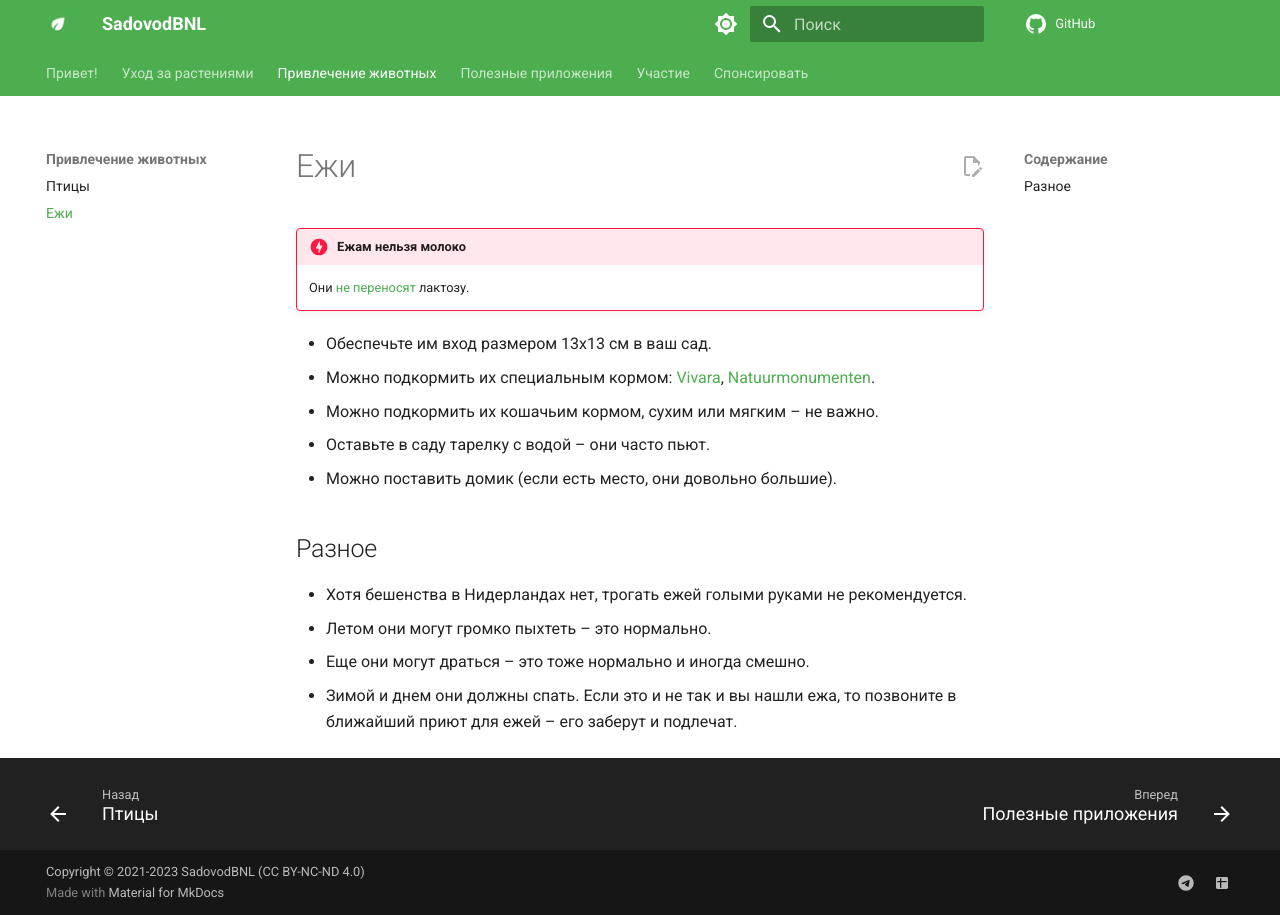
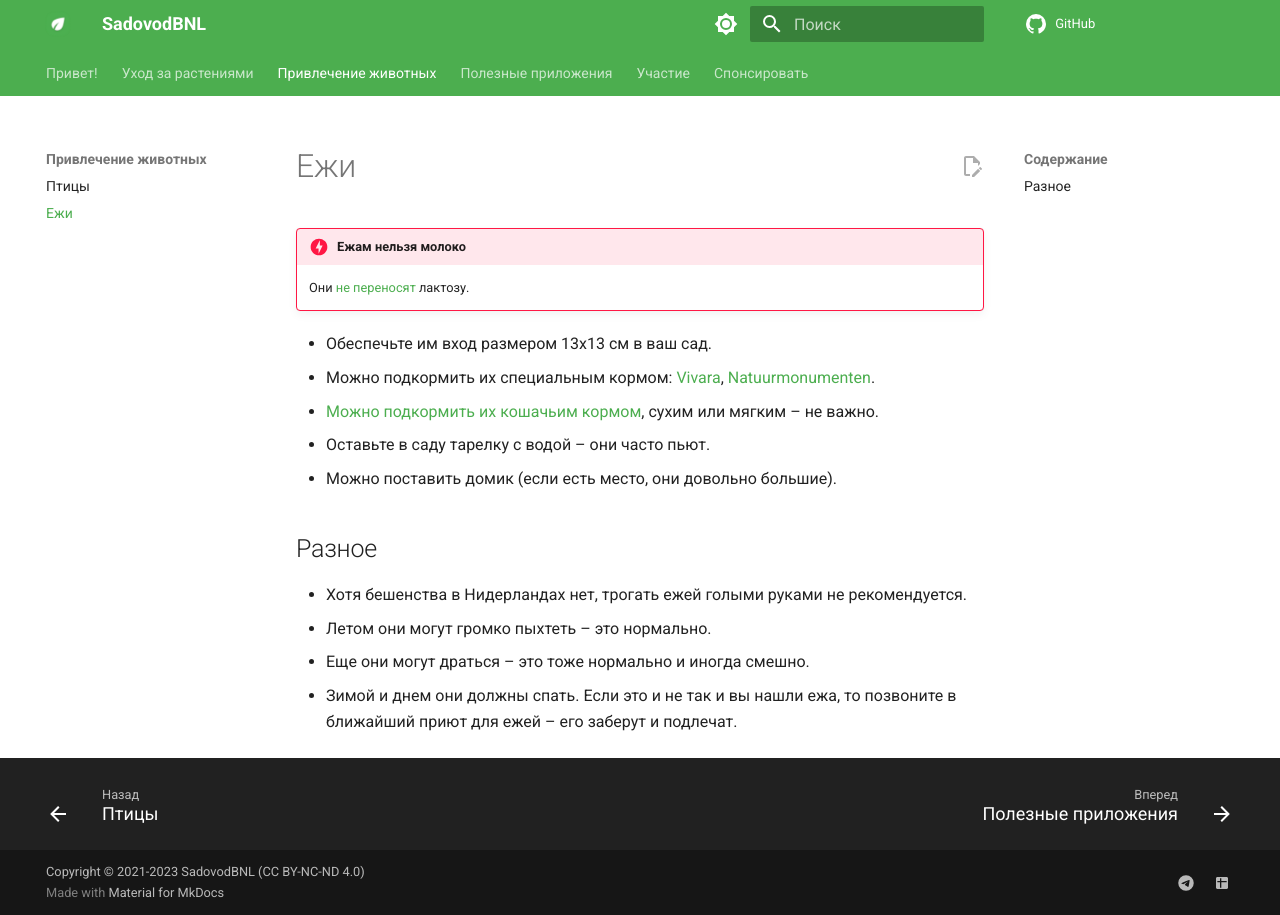
Before and after one commit to eigenein/sadovod-bnl, an MkDocs documentation site: the page built from docs/attracting-animals/hedgehogs.md, in a window 1280 px wide. Built offline with MkDocs 1.6.1 and Material for MkDocs 9.7.7, drawn with Linux system fonts in a browser that asks for light colours; comment, search, counter and statistics services are not loaded; part of the change alters nothing that is shown.

```diff
--- a/docs/attracting-animals/hedgehogs.md
+++ b/docs/attracting-animals/hedgehogs.md
@@ -6,7 +6,7 @@
 
 - Обеспечьте им вход размером 13х13 см в ваш сад.
 - Можно подкормить их специальным кормом: [Vivara](https://www.vivara.nl/premium-egelvoer), [Natuurmonumenten](https://www.natuurmonumentenshop.nl/egelvoer-750-gram).
-- Можно подкормить их кошачьим кормом, сухим или мягким – не важно.
+- [Можно подкормить их кошачьим кормом](https://www.egelbescherming.nl/bijvoeren-van-egels-een-update/), сухим или мягким – не важно.
 - Оставьте в саду тарелку с водой – они часто пьют.
 - Можно поставить домик (если есть место, они довольно большие).
 
```
